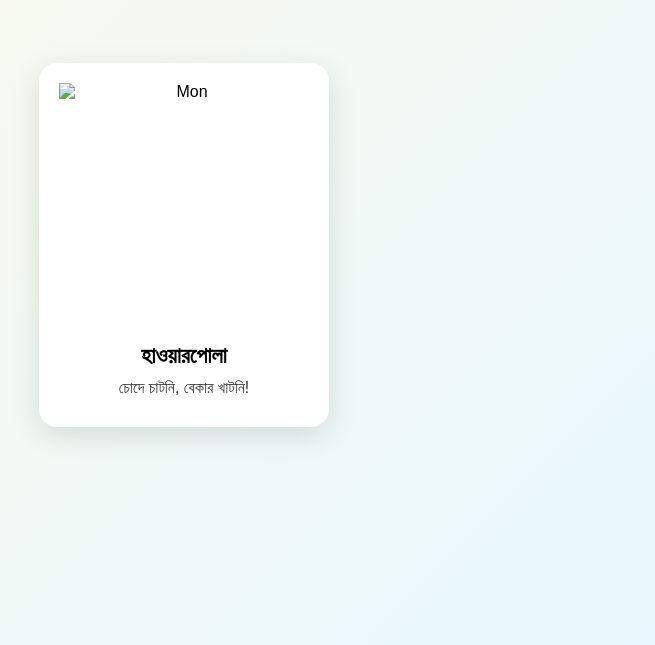
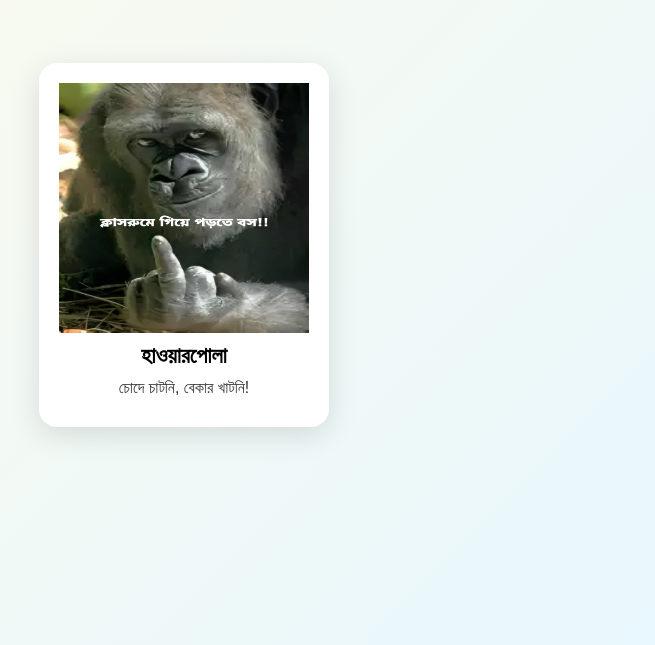
Before and after one commit to SamuKizo/samukizo-7th-ed, a plain HTML site: page index.html in a window 1280 px wide. Shown: the part 155-800 px from the top of the page, without its empty margins (456-1111 px from the left). Drawn offline with Linux system fonts and the light colour scheme.

Commit message:
Update index.html

```diff
--- a/index.html
+++ b/index.html
@@ -1,7 +1,7 @@
 <!DOCTYPE html>
-<!-- saved from url=(0057)file:///C:/Users/shuvr/OneDrive/Documents/New%20code.html -->
-<html lang="bn"><head><meta http-equiv="Content-Type" content="text/html; charset=UTF-8">
-
+<html lang="bn">
+<head>
+  <meta charset="UTF-8">
   <meta name="viewport" content="width=device-width, initial-scale=1">
   <title>SamuKizo's 7th ed</title>
   <style>
@@ -40,7 +40,10 @@
 </head>
 <body>
   <div class="card">
-    <img src="./SamuKizo&#39;s 7th ed_files/Mon.jpg" alt="Mon" class="img">
+    <!-- GitHub-এ আপলোড করা ছবির সরাসরি রেফারেন্স ব্যবহার করুন -->
+    <img src="Mon.jpg" alt="Mon" class="img">
     <h1>হাওয়ারপোলা</h1>
     <p>চোদে চাটনি, বেকার খাটনি!</p>
-  </div></body></html>
+  </div>
+</body>
+</html>
```
